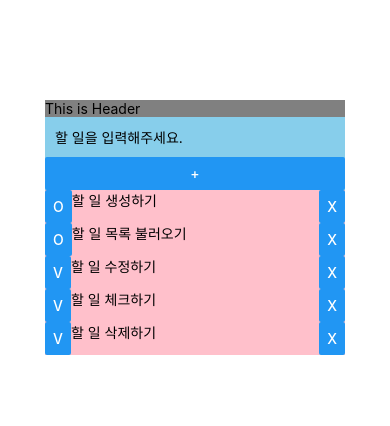
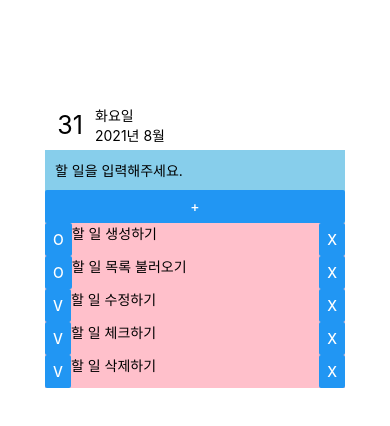
Before and after one commit to yisu-kim/pre-onboarding-paywork, a React Native app: screen / in a window 390 px wide. Shown: the top 426 px of the page. Built offline with nearby package versions, Linux system fonts and the light colour scheme; data requests are answered from the project's data file.

Commit message:
[#17] Feat: Add date to Todo Header

```diff
--- a/src/screens/Todo/TodoHeader.tsx
+++ b/src/screens/Todo/TodoHeader.tsx
@@ -1,10 +1,15 @@
 import React from 'react';
 import { View, Text, StyleSheet } from 'react-native';
+import { getDay, getWeekday, getYearAndMonth } from 'utils/date';
 
 const TodoHeader: React.FC = () => {
   return (
     <View style={styles.header}>
-      <Text>This is Header</Text>
+      <Text style={styles.day}>{getDay(today).slice(0, -1)}</Text>
+      <View style={styles.date}>
+        <Text>{getWeekday(today)}</Text>
+        <Text>{getYearAndMonth(today)}</Text>
+      </View>
     </View>
   );
 };
@@ -13,6 +18,20 @@ export default TodoHeader;
 
 const styles = StyleSheet.create({
   header: {
-    backgroundColor: 'gray',
+    flexDirection: 'row',
+  },
+  day: {
+    width: 50,
+    height: 50,
+    fontSize: 25,
+    lineHeight: 50,
+    textAlign: 'center',
+    color: 'black',
+  },
+  date: {
+    flex: 1,
+    justifyContent: 'center',
   },
 });
+
+const today = new Date().toISOString();
```
